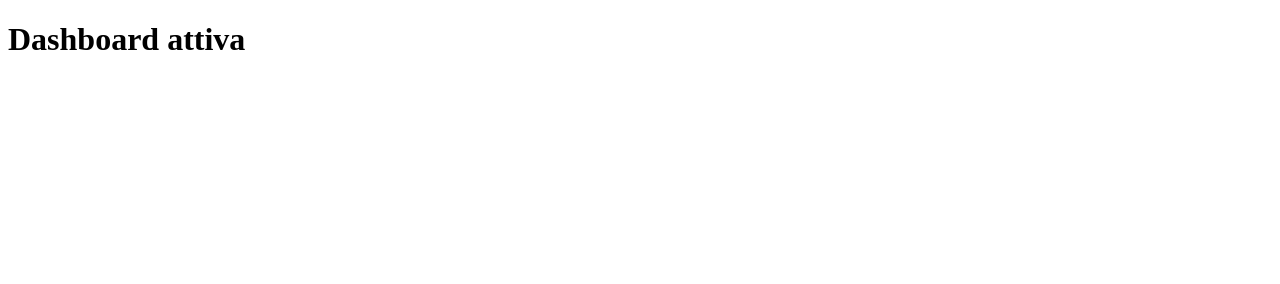
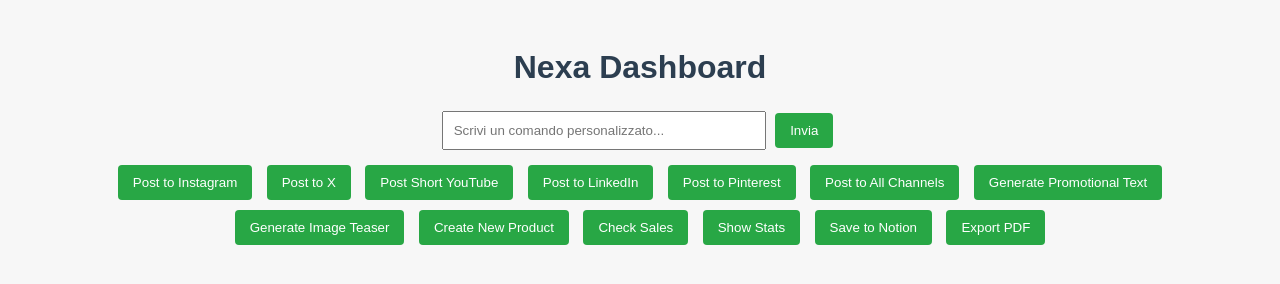
Before and after one commit to Nexilab-ai/nexa-dashboard-realestate, a website: page index.html in a window 1280 px wide. Drawn offline with Linux system fonts and the light colour scheme.

Commit message:
Update index.html

```diff
--- a/index.html
+++ b/index.html
@@ -1 +1,66 @@
-<!DOCTYPE html><html><head><title>Nexa Dashboard</title></head><body><h1>Dashboard attiva</h1></body></html>
+<!DOCTYPE html>
+<html lang="en">
+<head>
+  <meta charset="UTF-8" />
+  <meta name="viewport" content="width=device-width, initial-scale=1.0"/>
+  <title>Nexa Dashboard</title>
+  <style>
+    body {
+      font-family: Arial, sans-serif;
+      background: #f7f7f7;
+      text-align: center;
+      padding: 20px;
+    }
+    h1 { color: #2c3e50; }
+    input[type="text"] {
+      padding: 10px;
+      width: 300px;
+      margin-bottom: 10px;
+    }
+    button {
+      padding: 10px 15px;
+      margin: 5px;
+      background-color: #28a745;
+      color: white;
+      border: none;
+      cursor: pointer;
+      border-radius: 4px;
+    }
+    button:hover {
+      background-color: #218838;
+    }
+  </style>
+</head>
+<body>
+  <h1>Nexa Dashboard</h1>
+  <input type="text" id="commandInput" placeholder="Scrivi un comando personalizzato..." />
+  <button onclick="sendCommand()">Invia</button>
+  <div id="buttons">
+    <button onclick="handleCommand('instagram')">Post to Instagram</button>
+    <button onclick="handleCommand('x')">Post to X</button>
+    <button onclick="handleCommand('short')">Post Short YouTube</button>
+    <button onclick="handleCommand('linkedin')">Post to LinkedIn</button>
+    <button onclick="handleCommand('pinterest')">Post to Pinterest</button>
+    <button onclick="handleCommand('all')">Post to All Channels</button>
+    <button onclick="handleCommand('promo')">Generate Promotional Text</button>
+    <button onclick="handleCommand('image')">Generate Image Teaser</button>
+    <button onclick="handleCommand('create')">Create New Product</button>
+    <button onclick="handleCommand('check')">Check Sales</button>
+    <button onclick="handleCommand('stats')">Show Stats</button>
+    <button onclick="handleCommand('notion')">Save to Notion</button>
+    <button onclick="handleCommand('pdf')">Export PDF</button>
+  </div>
+
+  <script>
+    function handleCommand(cmd) {
+      alert("Nexa says: Comando eseguito con successo: " + cmd);
+    }
+    function sendCommand() {
+      const input = document.getElementById("commandInput").value;
+      if (input.trim()) {
+        alert("Nexa says: Comando eseguito con successo: " + input);
+      }
+    }
+  </script>
+</body>
+</html>
```
